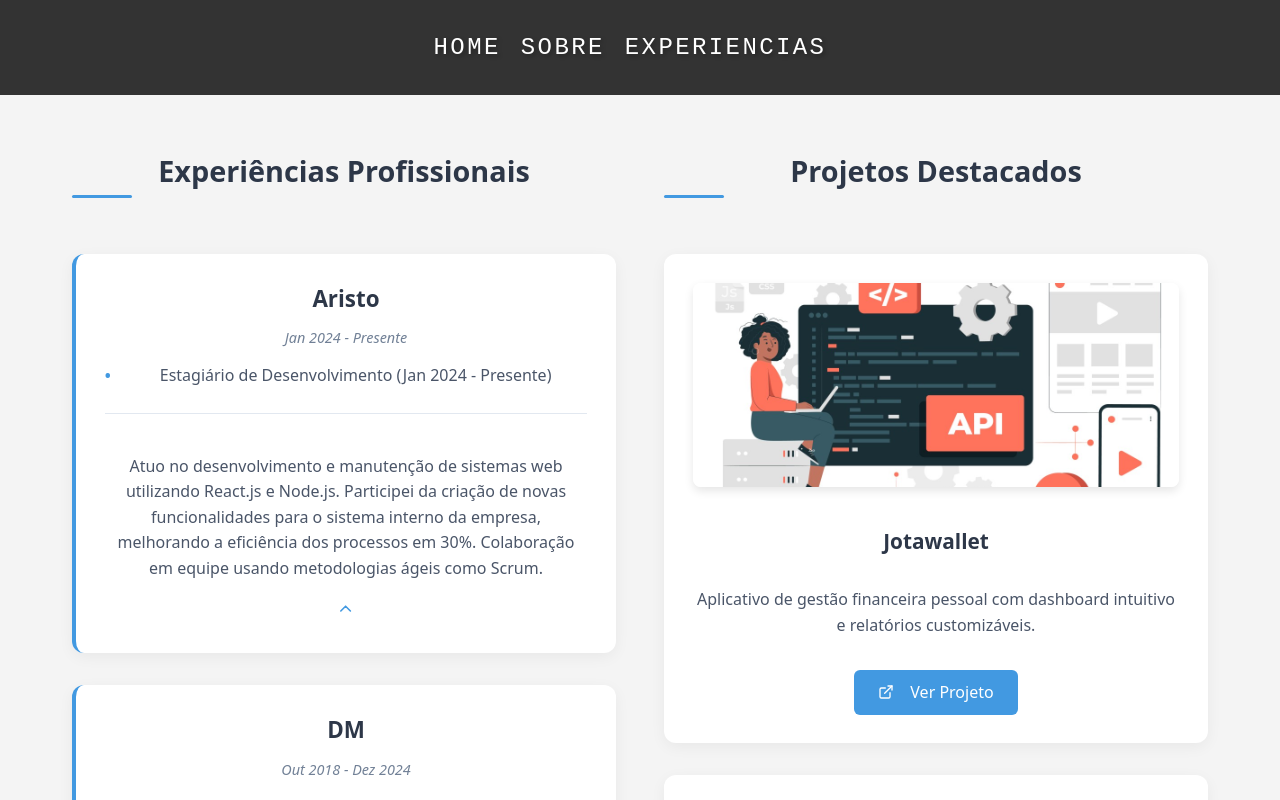
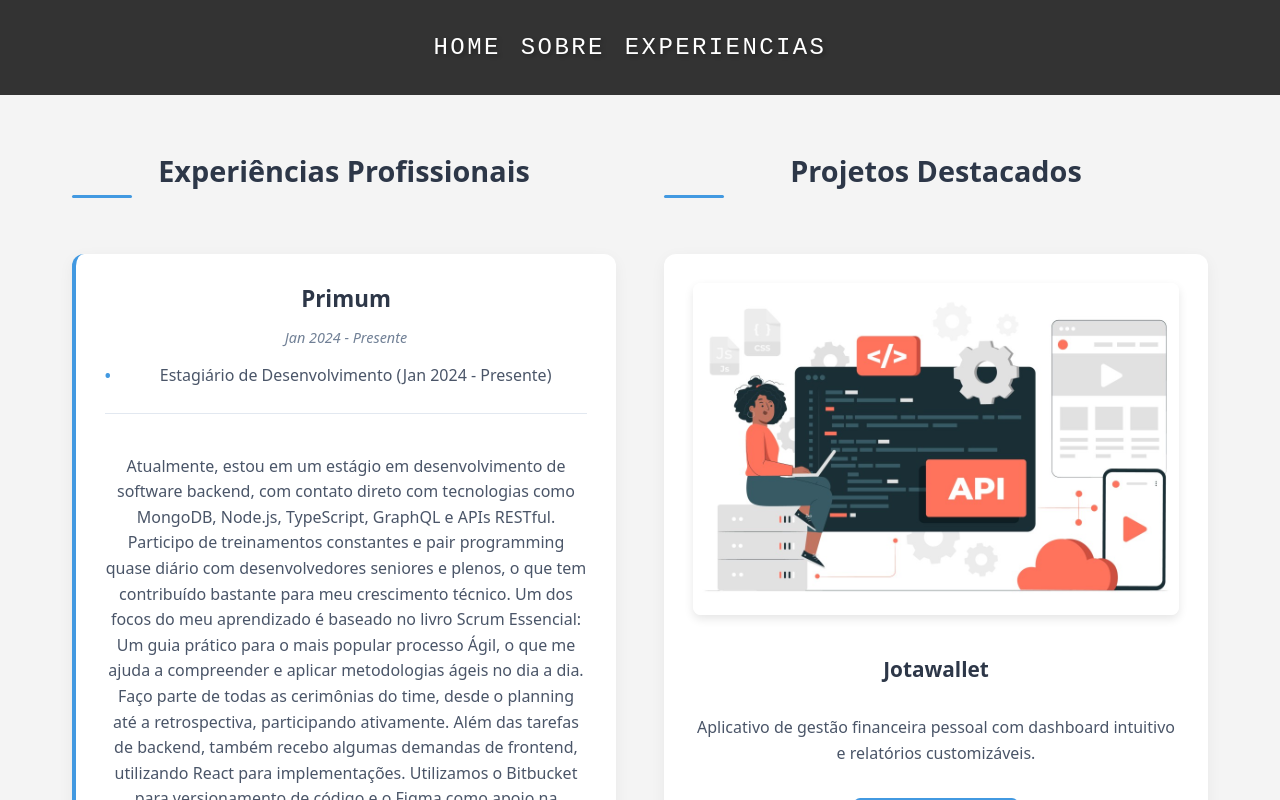
Before and after one commit to jaoguimaraes/portfolio, a React (Create React App) app: page /experiences in a window 1280 px wide. Both pictures are taken after a click on the element 344 px from the left and 357 px from the top of the page. Shown: the top 800 px of the page. Built offline with nearby package versions, Linux system fonts and the light colour scheme.

Commit message:
improvements in the description of Primum's professional activities

```diff
--- a/src/Components/Experiences.js
+++ b/src/Components/Experiences.js
@@ -8,11 +8,12 @@ const Experiences = () => {
   const professionalExperiences = [
     {
       id: 1,
-      company: "Aristo",
+      company: "Primum",
       period: "Jan 2024 - Presente",
       roles: ["Estagiário de Desenvolvimento (Jan 2024 - Presente)"],
-      description:
-        "Atuo no desenvolvimento e manutenção de sistemas web utilizando React.js e Node.js. Participei da criação de novas funcionalidades para o sistema interno da empresa, melhorando a eficiência dos processos em 30%. Colaboração em equipe usando metodologias ágeis como Scrum.",
+      description: [
+        "Atualmente, estou em um estágio em desenvolvimento de software backend, com contato direto com tecnologias como MongoDB, Node.js, TypeScript, GraphQL e APIs RESTful. Participo de treinamentos constantes e pair programming quase diário com desenvolvedores seniores e plenos, o que tem contribuído bastante para meu crescimento técnico. Um dos focos do meu aprendizado é baseado no livro Scrum Essencial: Um guia prático para o mais popular processo Ágil, o que me ajuda a compreender e aplicar metodologias ágeis no dia a dia. Faço parte de todas as cerimônias do time, desde o planning até a retrospectiva, participando ativamente. Além das tarefas de backend, também recebo algumas demandas de frontend, utilizando React para implementações. Utilizamos o Bitbucket para versionamento de código e o Figma como apoio na padronização dos layouts e componentes no frontend.",
+      ],
     },
     {
       id: 2,
@@ -65,7 +66,6 @@ const Experiences = () => {
 
   return (
     <div className="experiences-container">
-
       <div className="experiences-grid">
         <div className="professional-experiences">
           <h2 className="section-title">Experiências Profissionais</h2>
@@ -86,7 +86,13 @@ const Experiences = () => {
               </div>
               {expandedCard === exp.id && (
                 <div className="expanded-content">
-                  <p>{exp.description}</p>
+                  {Array.isArray(exp.description)
+                    ? exp.description.map((item, index) => (
+                        <p key={index}>{item}</p>
+                      ))
+                    : exp.description
+                        .split("\n")
+                        .map((item, index) => <p key={index}>{item}</p>)}
                 </div>
               )}
               <div className="expand-icon">
```
